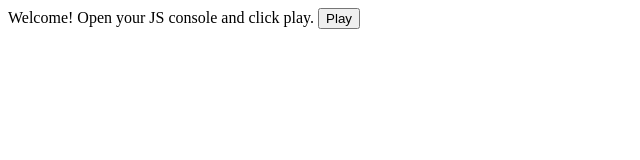
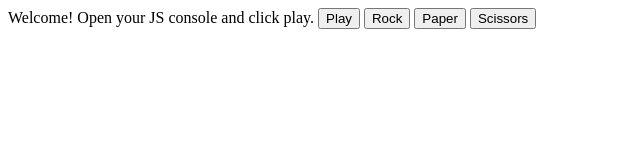
Before and after one commit to NaiveDJack/rockpaperscissors, a plain HTML site: page index.html in a window 1280 px wide. Shown: the whole page, without its empty margins (0-640 px from the left). Drawn offline with Linux system fonts and the light colour scheme.

Commit message:
HTML setup

```diff
--- a/index.html
+++ b/index.html
@@ -5,13 +5,15 @@
     <meta http-equiv="X-UA-Compatible" content="IE=edge">
     <meta name="viewport" content="width=device-width, initial-scale=1.0">
     <title>Rock, Paper, Scissors</title>
-    <script src="./scripts/script.js"></script>
 </head>
 <body>
     <div>
         Welcome! Open your JS console and click play.
         <button onclick="game()">Play</button>
+        <button class="rps">Rock</button>
+        <button class="rps">Paper</button>
+        <button class="rps">Scissors</button>
     </div>
-
+    <script src="./scripts/script.js"></script>
 </body>
 </html>
```
